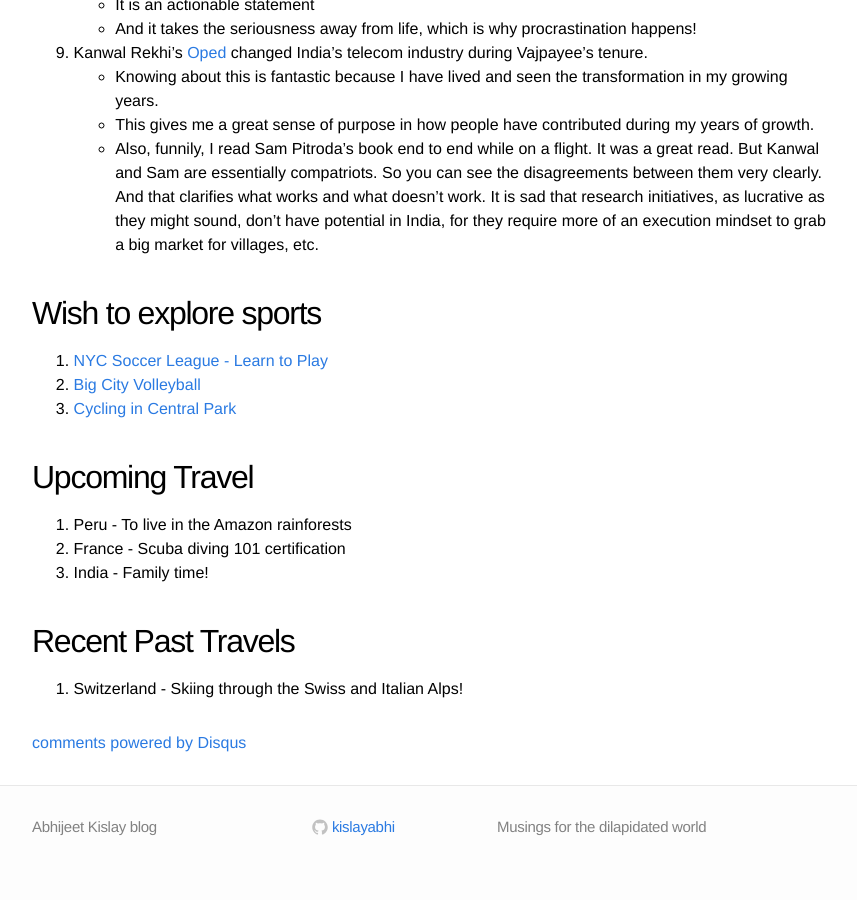
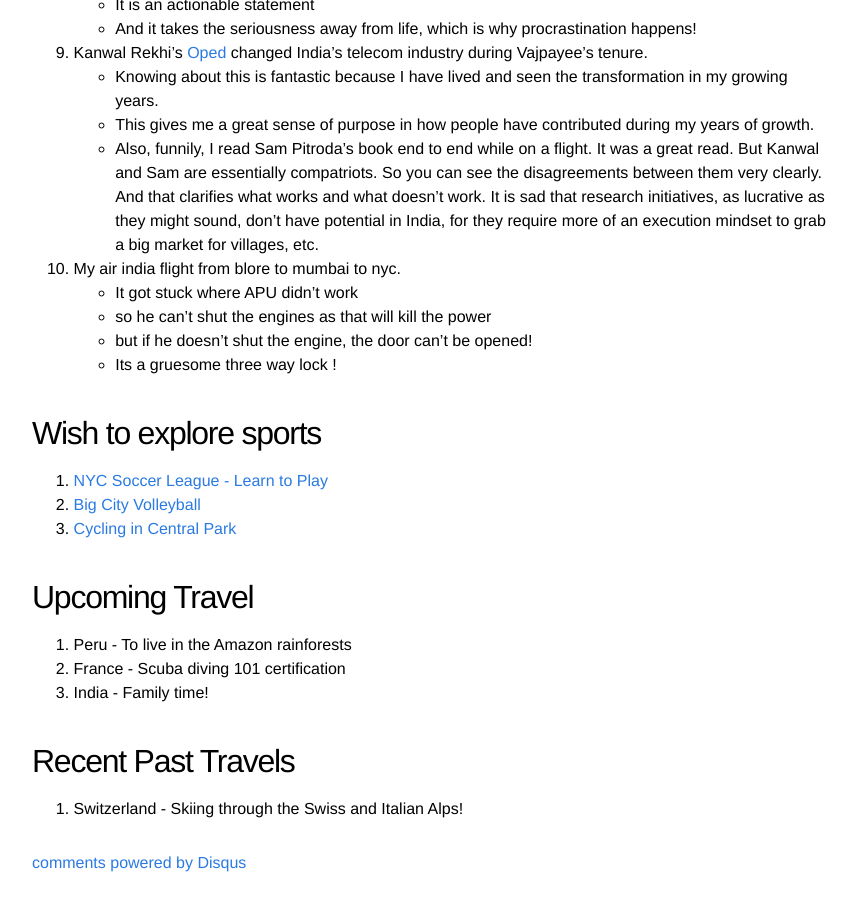
Before and after one commit to kislayabhi/kislayabhi.github.io, a Jekyll site: the page built from _posts/2024-7-23-My-personal-playlist.md, in a window 1280 px wide and 900 px high, scrolled down 3888 px. Shown: the whole window, without its empty margins (208-1065 px from the left). Built offline with Jekyll 4.4.1, drawn with Linux system fonts in a browser that asks for light colours; comment, search, counter and statistics services are not loaded.

Commit message:
Update 2024-7-23-My-personal-playlist.md

```diff
--- a/_posts/2024-7-23-My-personal-playlist.md
+++ b/_posts/2024-7-23-My-personal-playlist.md
@@ -130,6 +130,11 @@ I only recently realized that there are certain things in the world that I etern
    - This gives me a great sense of purpose in how people have contributed during my years of growth.
    - Also, funnily, I read Sam Pitroda's book end to end while on a flight. It was a great read. But Kanwal and Sam are essentially compatriots. So you can see the disagreements between them very clearly. And that clarifies what works and what doesn't work.
    It is sad that research initiatives, as lucrative as they might sound, don't have potential in India, for they require more of an execution mindset to grab a big market for villages, etc.
+10. My air india flight from blore to mumbai to nyc.
+   - It got stuck where APU didn't work
+   - so he can't shut the engines as that will kill the power
+   - but if he doesn't shut the engine, the door can't be opened!
+   - Its a gruesome three way lock !
 
 
 
```
